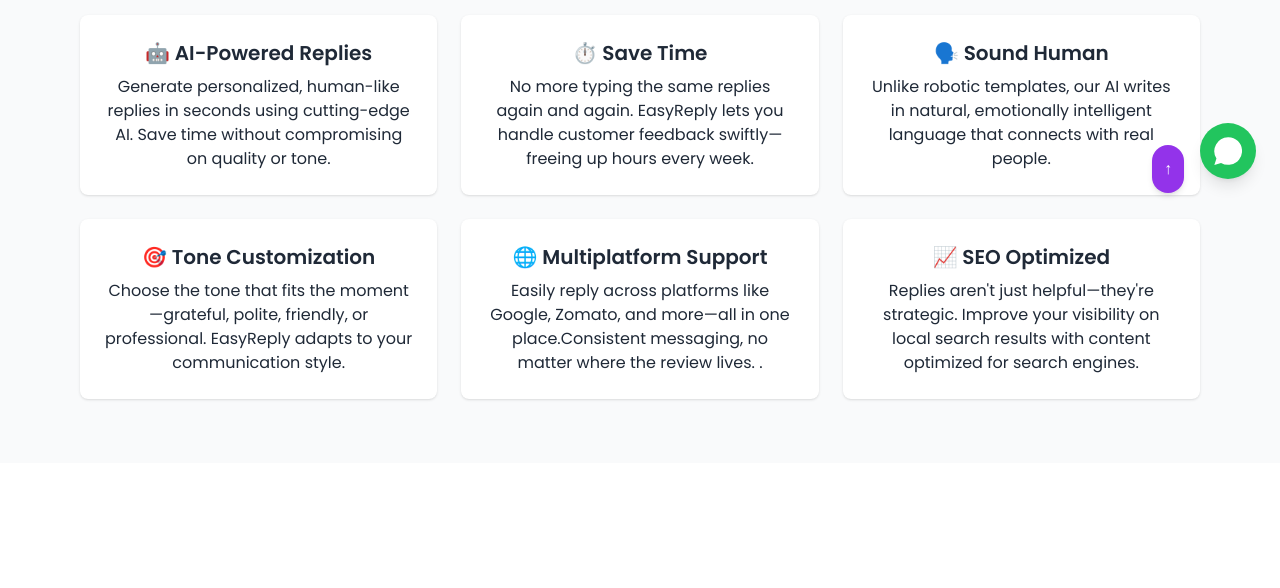
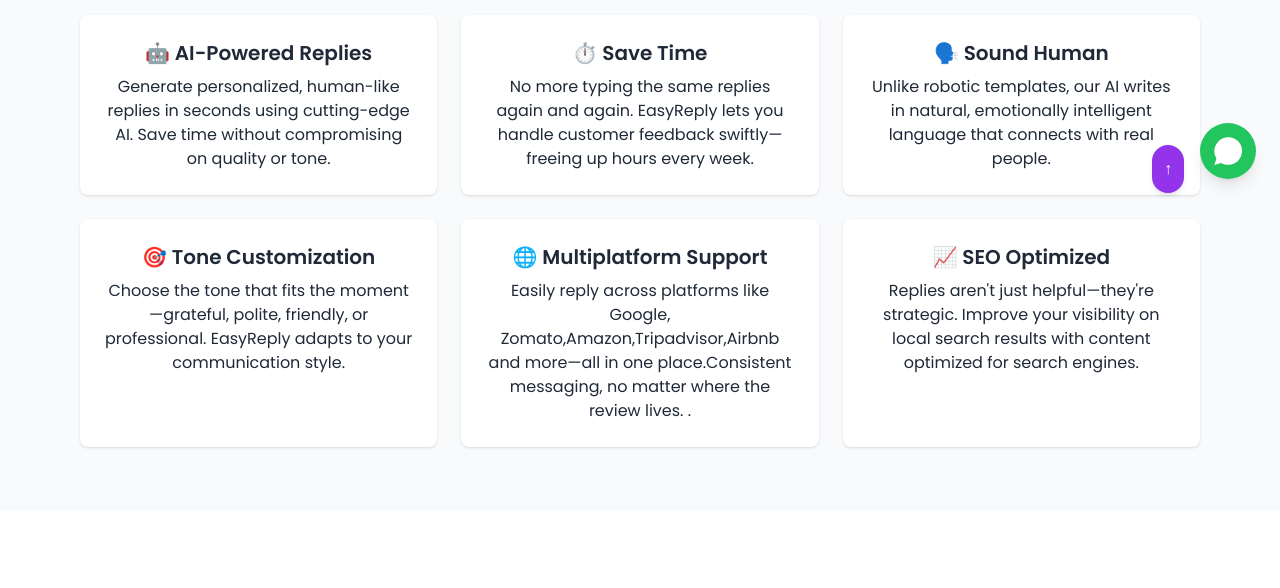
Before and after one commit to Easyreply/easyappwebsitepage, a plain HTML site: page index.html in a window 1280 px wide. Shown: the part 583-1171 px from the top of the page. Drawn offline with nearby package versions, Linux system fonts and the light colour scheme.

Commit message:
Update index.html

```diff
--- a/index.html
+++ b/index.html
@@ -81,7 +81,7 @@
     <div class="bg-white p-6 rounded-lg shadow hover-glow fade-in"><h3 class="font-semibold text-xl mb-2">🎯 Tone Customization</h3><p>Choose the tone that fits the moment—grateful, polite, friendly, or professional. EasyReply adapts to your communication style.
 
 </p></div>
-    <div class="bg-white p-6 rounded-lg shadow hover-glow fade-in"><h3 class="font-semibold text-xl mb-2">🌐 Multiplatform Support</h3><p>Easily reply across platforms like Google, Zomato, and more—all in one place.Consistent messaging, no matter where the review lives.
+    <div class="bg-white p-6 rounded-lg shadow hover-glow fade-in"><h3 class="font-semibold text-xl mb-2">🌐 Multiplatform Support</h3><p>Easily reply across platforms like Google, Zomato,Amazon,Tripadvisor,Airbnb and more—all in one place.Consistent messaging, no matter where the review lives.
 
 .</p></div>
     <div class="bg-white p-6 rounded-lg shadow hover-glow fade-in"><h3 class="font-semibold text-xl mb-2">📈 SEO Optimized</h3><p>Replies aren't just helpful—they're strategic. Improve your visibility on local search results with content optimized for search engines.
```
